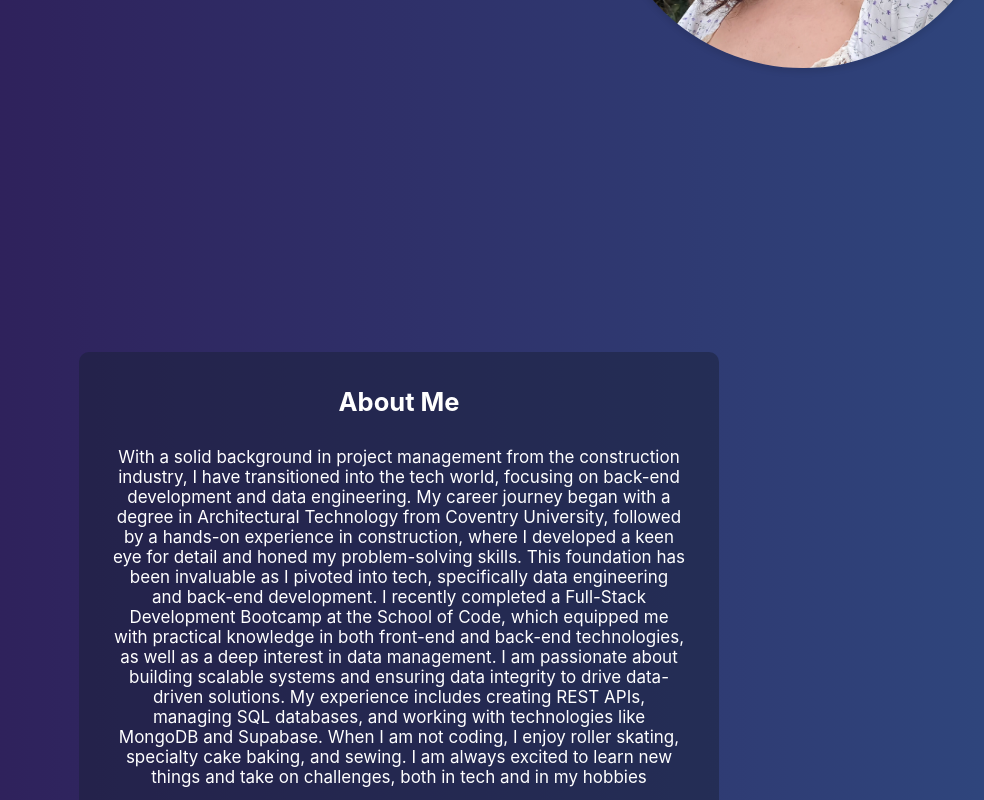
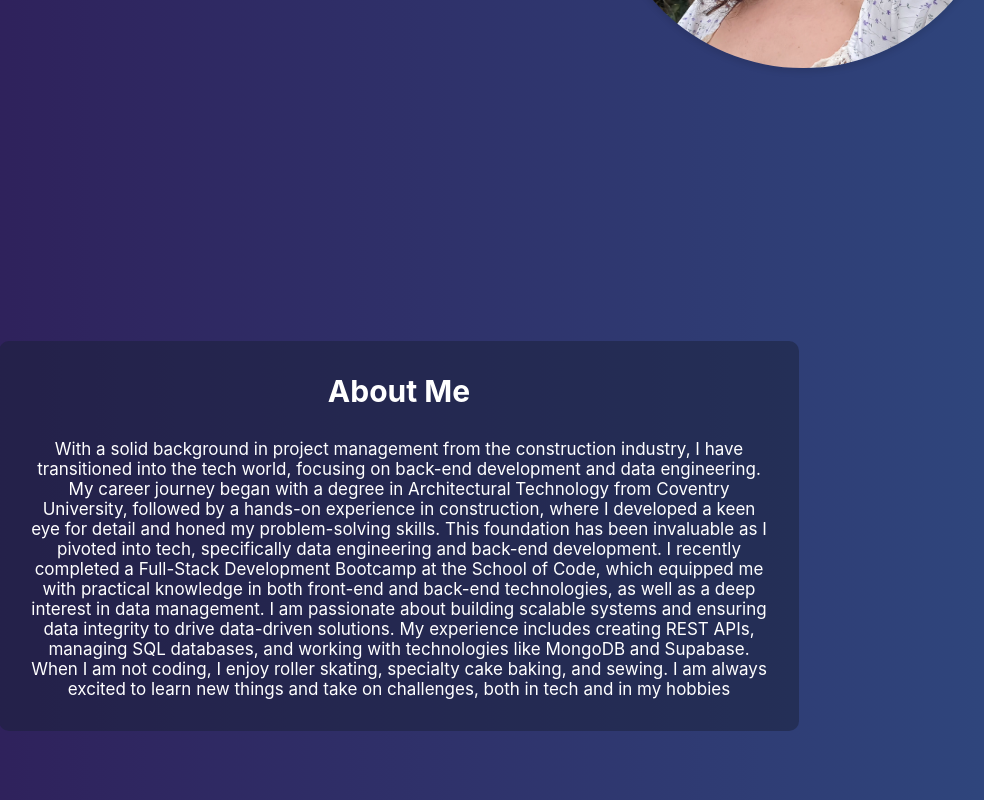
Before and after one commit to Stace0x/SN-Portfolio, a Next.js app in the folder profile-me/: page / in a window 1280 px wide. Shown: the part 460-1260 px from the top of the page, without its empty margins (241-1225 px from the left). Built offline with nearby package versions, Linux system fonts and the light colour scheme.

Commit message:
image layout class removed

```diff
--- a/profile-me/src/components/About/About.js
+++ b/profile-me/src/components/About/About.js
@@ -4,6 +4,7 @@ export default function About () {
 
   return (
     <section id="about" className={styles.about}>
+      <div className={styles.aboutBox}>
         <h2 className={styles.slide_in_left}>About Me</h2>
         <p className={styles.slide_in_right}>
           With a solid background in project management from the construction industry, I have transitioned into the tech world, focusing on back-end development and data engineering.
@@ -11,6 +12,8 @@ export default function About () {
           I recently completed a Full-Stack Development Bootcamp at the School of Code, which equipped me with practical knowledge in both front-end and back-end technologies, as well as a deep interest in data management. I am passionate about building scalable systems and ensuring data integrity to drive data-driven solutions. My experience includes creating REST APIs, managing SQL databases, and working with technologies like MongoDB and Supabase.
           When I am not coding, I enjoy roller skating, specialty cake baking, and sewing. I am always excited to learn new things and take on challenges, both in tech and in my hobbies
         </p>
+      </div>
+
   </section>
 
   );
--- a/profile-me/src/components/About/About.module.css
+++ b/profile-me/src/components/About/About.module.css
@@ -1,20 +1,26 @@
 
+.about{
+  margin-top: 4rem;
+  padding: 4.5rem 2rem;
+  display: flex;
+  align-items: center;
+  justify-content: center;
+  min-height: 100vh;
+}
 
-.about {
-  width: 50vw;
-  margin: 0 auto;
-  margin-top: 35vh;
-  padding: 2em;
+.aboutBox {
   max-width: 800px;
+  text-align: center;
   background: rgba(26, 32, 57, 0.5);
-  text-align: center; border-radius: 10px;
+  padding: 2rem;
+  border-radius: 10px;
   color: white;
   font-size: 17px;
   position: relative;
   transition: box-shadow 0.3s ease, transform 0.3s ease;
 }
 
-.about:hover {
+.aboutBox:hover {
   box-shadow:
     0 0 5px rgba(255, 255, 255, 0.803),
     0 0 10px rgba(234, 41, 154, 0.889),
@@ -27,6 +33,7 @@
 
 .about h2 {
   padding-bottom: 30px;
+  font-size: 30px;
 }
 
 @keyframes slideInLeft {
--- a/profile-me/src/components/Projects/Projects.js
+++ b/profile-me/src/components/Projects/Projects.js
@@ -29,7 +29,6 @@ export default function Projects () {
               alt={`Project ${project.project}`}
               width={100}
               height={200}
-              layout="responsive"
             />
             <h3>{project.project}</h3>
             <p>{project.dspt}</p>
```
Lines whose indentation alone changed are shown as unchanged.
